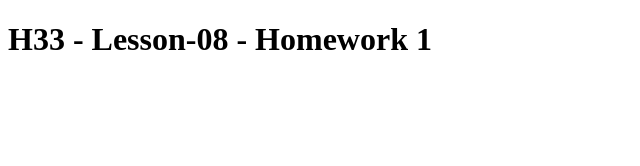
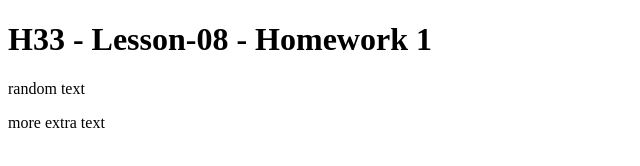
Before and after one commit to sarad629/h33-devops-lesson-8-hw1, a plain HTML site: page index.html in a window 1280 px wide. Shown: the whole page, without its empty margins (0-640 px from the left). Drawn offline with Linux system fonts and the light colour scheme.

Commit message:
p tag added

```diff
--- a/index.html
+++ b/index.html
@@ -8,5 +8,9 @@
 
     <h1>H33 - Lesson-08 - Homework 1</h1>
 
+    <p>random text</p>
+
+    <p>more extra text</p>
+
 </body>
 </html>
```
